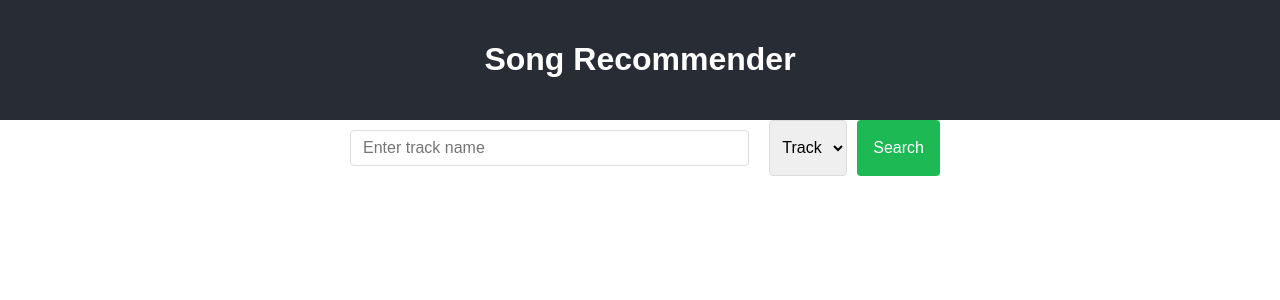
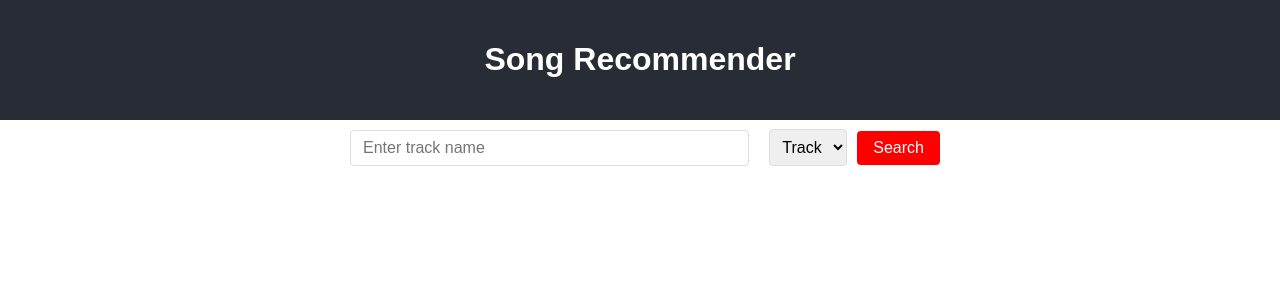
Before and after one commit to KurtisZ18/music-recommender, a React (Create React App) app: page / in a window 1280 px wide. Shown: the top 300 px of the page. Built offline with nearby package versions, Linux system fonts and the light colour scheme.

Commit message:
style changes

```diff
--- a/src/App.js
+++ b/src/App.js
@@ -14,10 +14,8 @@ const App = () => {
   const [error, setError] = useState('');
   const [searchType, setSearchType] = useState('track');
 
-  const API_BASE_URL =
-  process.env.NODE_ENV === "production"
-    ? "https://music-recommender-7bpc.onrender.com"
-    : "http://127.0.0.1:8000";
+  /*if developing locally set to "http://127.0.0.1:8000"; */
+  const API_BASE_URL = "https://music-recommender-7bpc.onrender.com";
 
   const fetchData = async (query, type) => {
     setLoading(true);
--- a/src/components/SearchInput.css
+++ b/src/components/SearchInput.css
@@ -18,6 +18,7 @@
   }
 
   .search-type {
+    margin: auto;
     padding: 8px;
     border: 1px solid #ddd;
     border-radius: 4px;
@@ -25,8 +26,9 @@
   }
 
   .search-button {
+    margin: auto;
     padding: 8px 16px;
-    background-color: #1db954;
+    background-color: red;
     color: white;
     border: none;
     border-radius: 4px;
@@ -35,5 +37,5 @@
   }
 
   .search-button:hover {
-    background-color: #1ed760;
+    background-color: darkred;
   }
--- a/src/index.css
+++ b/src/index.css
@@ -54,7 +54,7 @@ li {
 
 .spinner {
   font-size: 20px;
-  color: #61dafb;
+  color: red;
 }
 
 .error {
```
